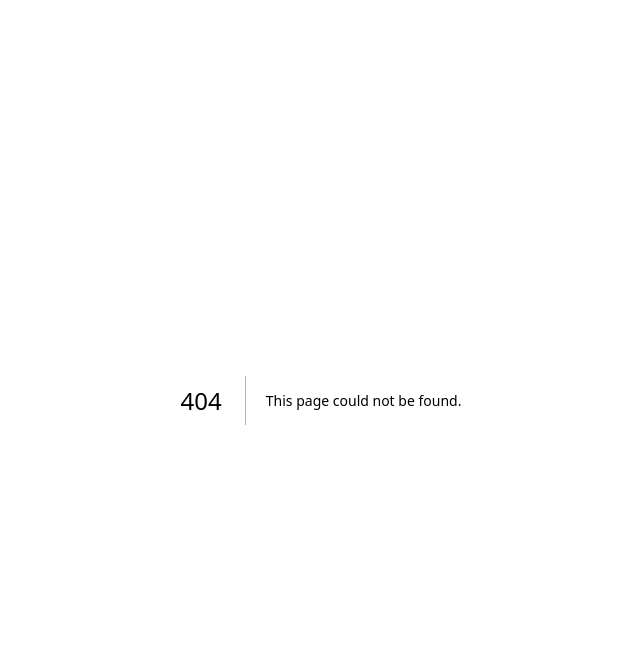
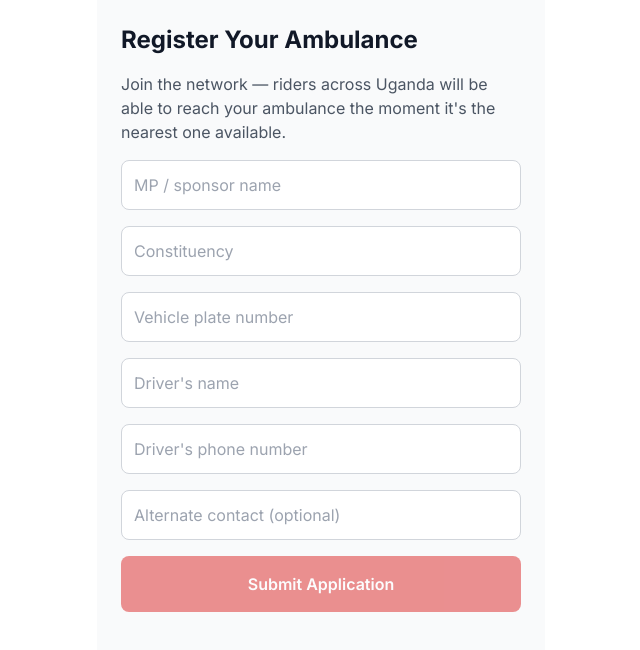
Before and after one commit to johnejalu-cell/Ambulance-network, a Next.js app: page /register in a window 1280 px wide. Before the commit this address had no page. Shown: the top 650 px of the page, without its empty margins (319-959 px from the left). Built offline with nearby package versions, Linux system fonts and the light colour scheme.

Commit message:
Implement ambulance registration form component

```diff
--- /dev/null
+++ b/app/register/page.tsx
@@ -0,0 +1,52 @@
+'use client';
+import { useState } from 'react';
+
+export default function Register() {
+  const [form, setForm] = useState({ mp_name: '', constituency: '', plate: '', driver_name: '', driver_phone: '', contact_phone: '' });
+  const [status, setStatus] = useState<'idle' | 'sending' | 'sent' | 'error'>('idle');
+
+  const set = (k: string) => (e: React.ChangeEvent<HTMLInputElement>) => setForm({ ...form, [k]: e.target.value });
+
+  const submit = async () => {
+    setStatus('sending');
+    const res = await fetch('/api/register', {
+      method: 'POST', headers: { 'Content-Type': 'application/json' }, body: JSON.stringify(form),
+    });
+    setStatus(res.ok ? 'sent' : 'error');
+  };
+
+  if (status === 'sent') {
+    return (
+      <main className="min-h-screen bg-gray-50 flex items-center justify-center p-6">
+        <div className="bg-white border border-gray-200 rounded-xl p-6 shadow-sm w-full max-w-md text-center space-y-2">
+          <h1 className="text-xl font-bold text-gray-900">Application received</h1>
+          <p className="text-gray-600">We'll review your details and contact you to confirm before your ambulance goes live on the network.</p>
+        </div>
+      </main>
+    );
+  }
+
+  return (
+    <main className="min-h-screen bg-gray-50 p-6 max-w-md mx-auto space-y-4">
+      <h1 className="text-2xl font-bold text-gray-900">Register Your Ambulance</h1>
+      <p className="text-gray-600">Join the network — riders across Uganda will be able to reach your ambulance the moment it's the nearest one available.</p>
+
+      <input className="w-full border border-gray-300 rounded-lg p-3" placeholder="MP / sponsor name" value={form.mp_name} onChange={set('mp_name')} />
+      <input className="w-full border border-gray-300 rounded-lg p-3" placeholder="Constituency" value={form.constituency} onChange={set('constituency')} />
+      <input className="w-full border border-gray-300 rounded-lg p-3" placeholder="Vehicle plate number" value={form.plate} onChange={set('plate')} />
+      <input className="w-full border border-gray-300 rounded-lg p-3" placeholder="Driver's name" value={form.driver_name} onChange={set('driver_name')} />
+      <input className="w-full border border-gray-300 rounded-lg p-3" placeholder="Driver's phone number" value={form.driver_phone} onChange={set('driver_phone')} />
+      <input className="w-full border border-gray-300 rounded-lg p-3" placeholder="Alternate contact (optional)" value={form.contact_phone} onChange={set('contact_phone')} />
+
+      {status === 'error' && <p className="text-red-600 text-sm">Something went wrong — please try again.</p>}
+
+      <button
+        className="w-full bg-red-600 hover:bg-red-700 text-white rounded-lg p-4 font-semibold disabled:opacity-50"
+        onClick={submit}
+        disabled={status === 'sending' || !form.mp_name || !form.driver_phone}
+      >
+        {status === 'sending' ? 'Submitting…' : 'Submit Application'}
+      </button>
+    </main>
+  );
+}
```
